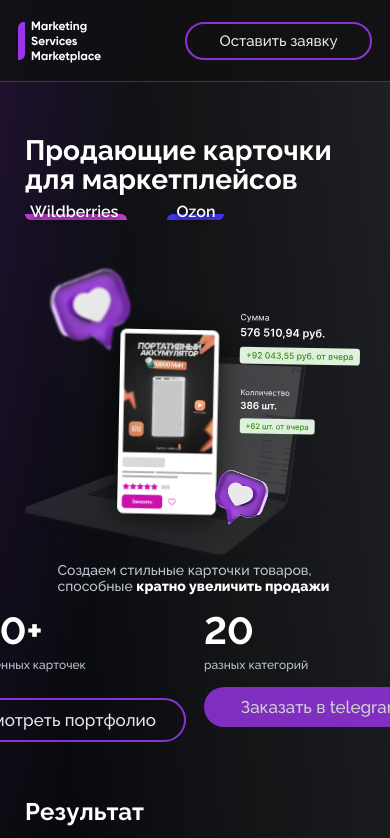
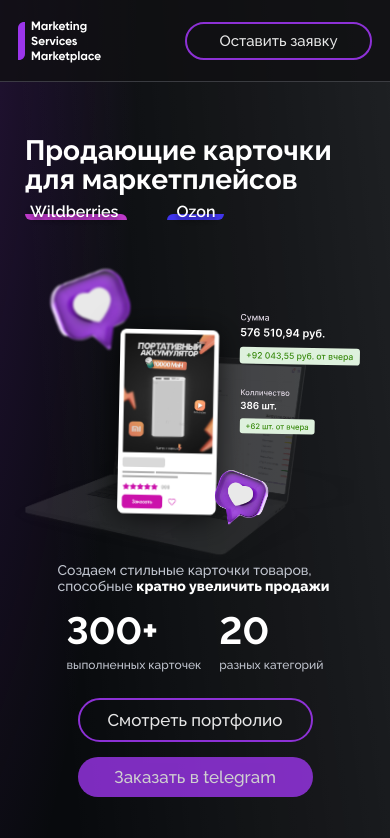
Before and after one commit to dihan48/msm, a Next.js app: page / in a window 390 px wide. Shown: the top 838 px of the page. Built offline with nearby package versions, Linux system fonts and the light colour scheme.

Commit message:
исправления 1 секции, смена копирайта

```diff
--- a/components/footer.js
+++ b/components/footer.js
@@ -13,7 +13,7 @@ export function Footer() {
             <div>ИНН 231222224400</div>
             <div>ОГРН 322237500004779</div>
           </div>
-          <div className={styles.copyright}>© MSM.STORE 2022</div>
+          <div className={styles.copyright}>© marketplaceservice.ru 2022</div>
         </div>
         <div className={styles.links_container}>
           <ScrollLink
--- a/components/section1.js
+++ b/components/section1.js
@@ -36,10 +36,16 @@ export function Section1() {
               to={"section3"}
               smooth={true}
               duration={500}
+              className={styles.button1_wrapper}
             >
               <button className={styles.button1}>Смотреть портфолио</button>
             </ScrollLink>
-            <a href="https://t.me/scrooge_tg" target="_blank" rel="noreferrer">
+            <a
+              href="https://t.me/scrooge_tg"
+              target="_blank"
+              rel="noreferrer"
+              className={styles.button2_wrapper}
+            >
               <button className={styles.button2}>Заказать в telegram</button>
             </a>
           </div>
--- a/styles/footer.module.css
+++ b/styles/footer.module.css
@@ -50,6 +50,7 @@
 }
 
 .copyright {
+  position: absolute;
   margin-top: 47px;
   font-family: "Raleway";
   font-style: normal;
@@ -58,6 +59,7 @@
   line-height: 18px;
   font-feature-settings: "pnum" on, "lnum" on;
   color: #ffffff;
+  text-transform: uppercase;
 }
 
 .link {
--- a/styles/section1.module.css
+++ b/styles/section1.module.css
@@ -223,6 +223,12 @@
   color: #c1c5cf;
 }
 
+.button1_wrapper {
+}
+
+.button2_wrapper {
+}
+
 .button1 {
   padding: 8px 33px;
   background: unset;
@@ -377,9 +383,17 @@
     line-height: 14px;
   }
 
-  .button1 {
+  .button1_wrapper {
     grid-area: b1;
     margin: 0 auto;
+  }
+
+  .button2_wrapper {
+    grid-area: b2;
+    margin: 0 auto;
+  }
+
+  .button1 {
     margin-top: 26px;
     padding: 10px;
     width: 235px;
@@ -388,8 +402,6 @@
   }
 
   .button2 {
-    grid-area: b2;
-    margin: 0 auto;
     margin-top: 15px;
     padding: 10px;
     width: 235px;
```
